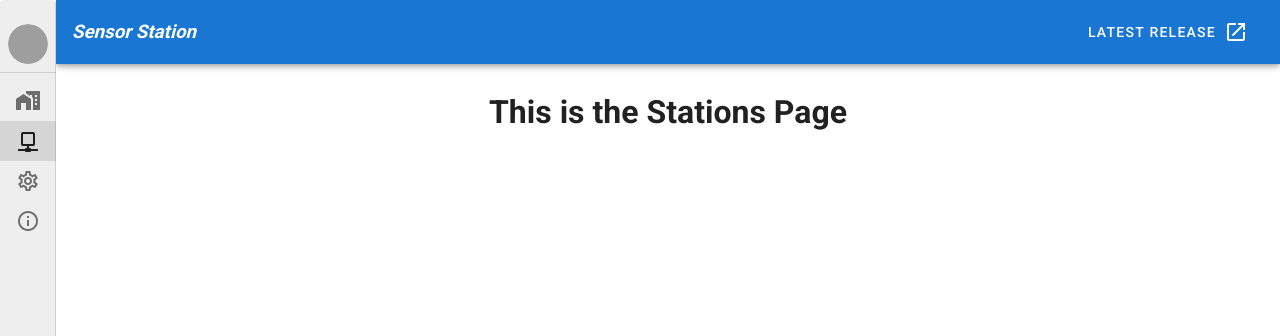
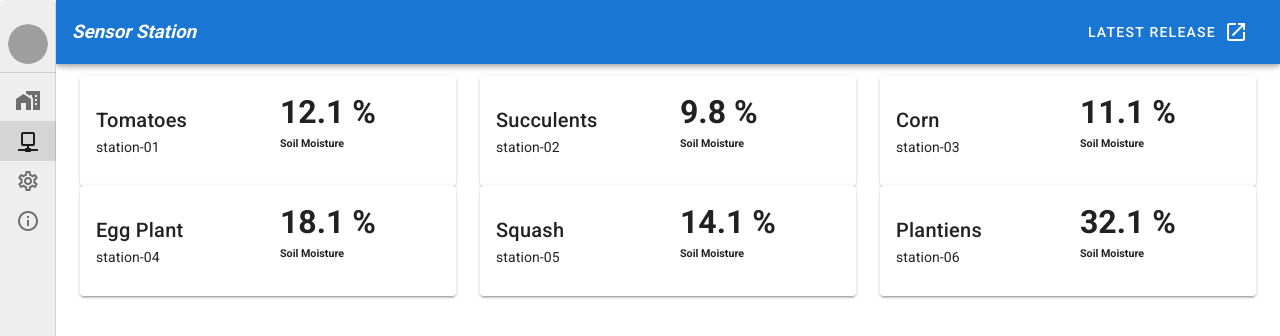
Before and after one commit to sensorstation/app, a Vue app: page /stations in a window 1280 px wide. Shown: the top 336 px of the page. Built offline with nearby package versions, Linux system fonts and the light colour scheme; grey boxes are pictures that could not be loaded; what vue-native-websocket would draw is missing.

Commit message:
updated the about and stations pages

```diff
--- a/src/views/About.vue
+++ b/src/views/About.vue
@@ -1,12 +1,12 @@
 <template>
-  <v-container fluid class="about">
+  <v-container class="about">
       <v-row>
 	  <v-col>
 	      <h1 class="text-center">Sensor stations is a collection of projects</h1>
 	  </v-col>
       </v-row>
 
-      <v-row dense>
+      <v-row>
 	  <v-col
 	      v-for="card in cards"
 	      :key="card.title"
--- a/src/views/Stations.vue
+++ b/src/views/Stations.vue
@@ -1,9 +1,78 @@
 <template>
-    <v-container class="stations">
+    <v-container fluid class="stations">
 	<v-row>
-	    <v-col>
-		<h1 class="text-center">This is the Stations Page</h1>
+	    <v-col
+		v-for="station in stations"
+		       :key="station.title"
+		       :cols="4"
+	    >
+		<v-card>
+		    <v-row>
+			<v-col>
+			    <v-card-title>{{ station.location }}</v-card-title>
+			    <v-card-subtitle>{{ station.name }}</v-card-subtitle>
+			</v-col>
+			<v-col>
+			    <h1>{{station.soil}} %</h1>
+			    <h6>Soil Moisture</h6>
+			</v-col>
+		    </v-row>
+		</v-card>
 	    </v-col>
 	</v-row>
     </v-container>
 </template>
+
+<script>
+ export default {
+     name: 'Stations',
+     data: () => ({
+	 title: "Sensor Network",
+	 stations: [
+	     {
+		 name: "station-01",
+		 location: "Tomatoes",
+		 tempf: 77.1,
+		 soil: 12.1,
+		 battery: "battery-charging-wireless-50",
+	     },
+	     {
+		 name: "station-02",
+		 location: "Succulents",
+		 tempf: 77.8,
+		 soil: 9.8,
+		 battery: "battery-charging-wireless-50",
+	     },
+	     {
+		 name: "station-03",
+		 location: "Corn",
+		 tempf: 88.8,
+		 soil: 11.1,
+		 battery: "battery-charging-wireless-50",
+	     },
+	     {
+		 name: "station-04",
+		 location: "Egg Plant",
+		 tempf: 78.8,
+		 soil: 18.1,
+		 battery: "battery-charging-wireless-50",
+	     },
+	     {
+		 name: "station-05",
+		 location: "Squash",
+		 tempf: 72.8,
+		 soil: 14.1,
+		 battery: "battery-charging-wireless-50",
+	     },
+	     {
+		 name: "station-06",
+		 location: "Plantiens",
+		 tempf: 77.8,
+		 soil: 32.1,
+		 battery: "battery-charging-wireless-50",
+	     }
+	 ],
+
+     })
+ }
+</script>
```
